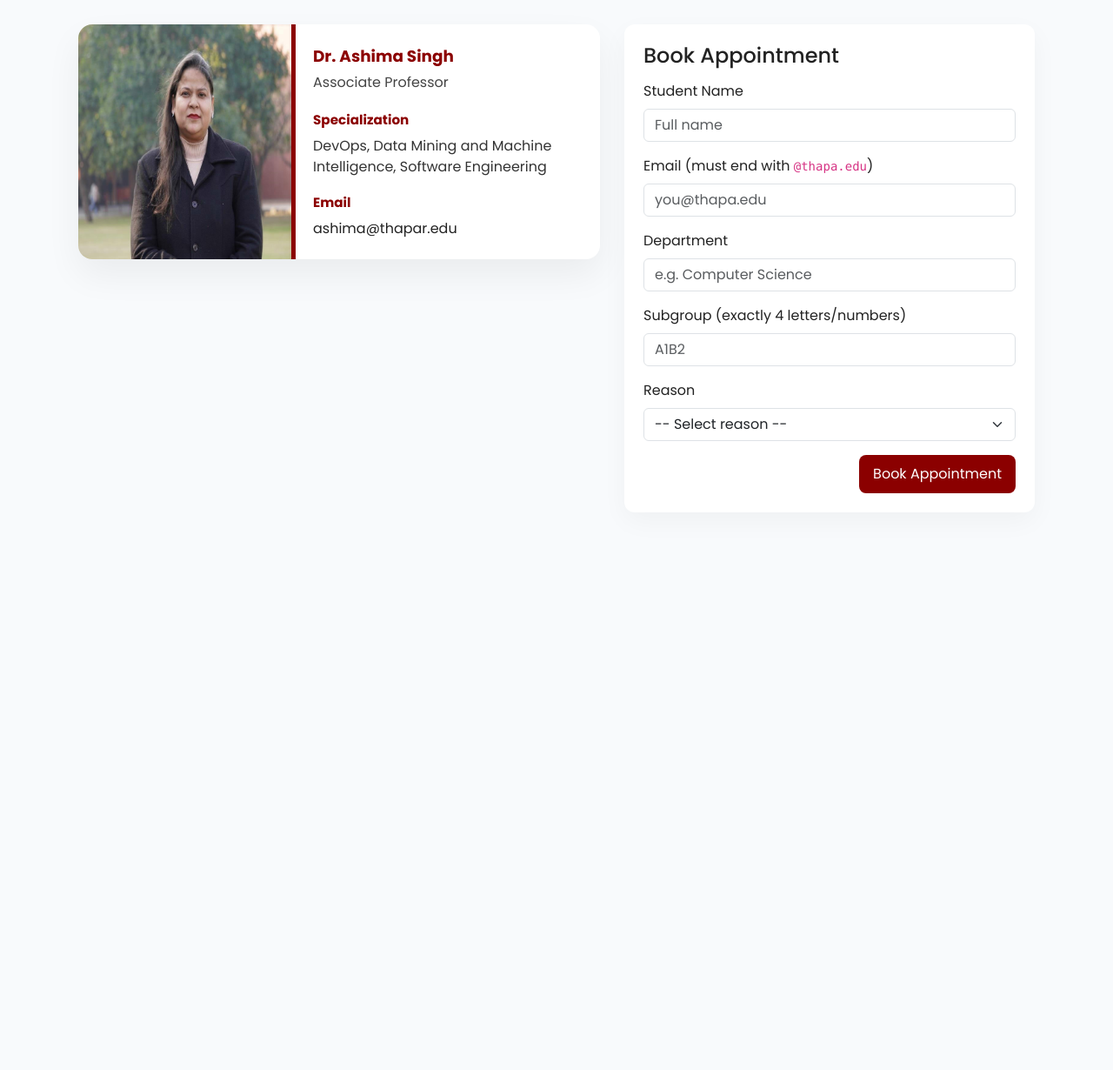
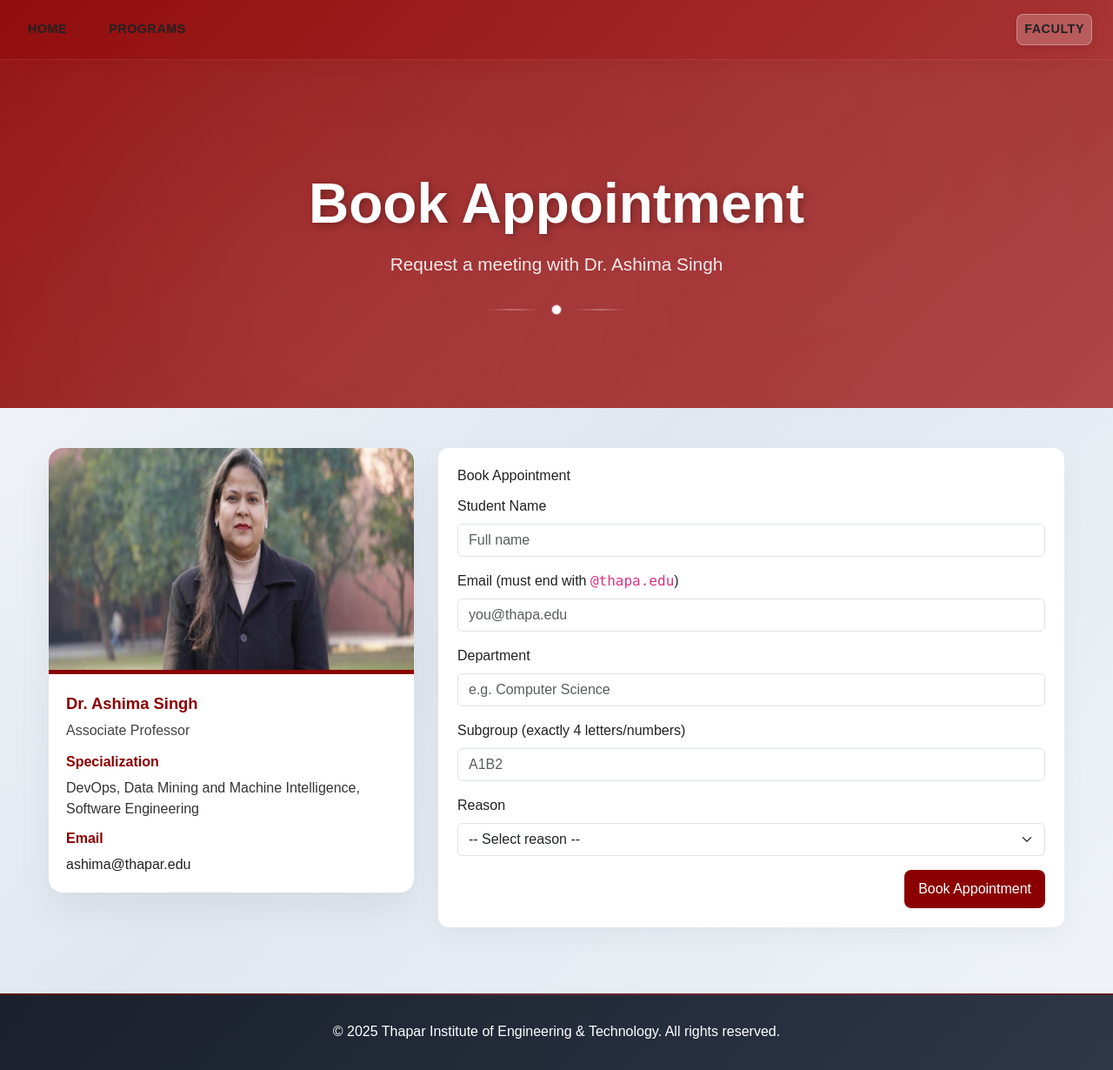
Before and after one commit to lavkush2336/faculty-pool, a PHP site: page /book-appointment.php in a window 1280 px wide. Shown: the whole page at 87% size. Before the commit the page ends 567 px from the top, so only its background shows below. Run offline with PHP 8.4, Linux system fonts and the light colour scheme; some libraries are stand-ins or nearby versions.

Commit message:
changes in book-appointment

```diff
--- a/book-appointment.php
+++ b/book-appointment.php
@@ -1,13 +1,14 @@
 <?php
 // book-appointment.php
-// Usage: book-appointment.php?id=FACULTY_ID
-// Requires: db.php that defines $pdo (PDO connection)
+// Full page with site navbar, hero, footer + vertically stacked faculty card + booking form.
+// Requires db.php (create $pdo)
 
-require_once 'db.php'; // ensure this exists and creates $pdo
+require_once 'db.php'; // must provide $pdo (PDO)
 
+// helper escape
 function e($s){ return htmlspecialchars($s ?? '', ENT_QUOTES, 'UTF-8'); }
 
-// load faculty by id
+// load faculty by id from GET
 $faculty = null;
 $faculty_id = isset($_GET['id']) ? (int)$_GET['id'] : 0;
 if ($faculty_id > 0) {
@@ -16,7 +17,7 @@ if ($faculty_id > 0) {
     $faculty = $stmt->fetch(PDO::FETCH_ASSOC);
 }
 
-// fallback sample faculty (if DB missing or id not found)
+// fallback faculty
 if (!$faculty) {
     $faculty = [
         'id' => 0,
@@ -88,63 +89,86 @@ if ($_SERVER['REQUEST_METHOD'] === 'POST') {
   <meta name="viewport" content="width=device-width,initial-scale=1" />
   <title>Book Appointment - <?php echo e($faculty['name']); ?></title>
 
+  <!-- load same assets as index -->
   <link href="https://cdn.jsdelivr.net/npm/bootstrap@5.3.2/dist/css/bootstrap.min.css" rel="stylesheet">
+  <script src="https://cdn.tailwindcss.com"></script>
+  <link rel="stylesheet" href="styles.css">
   <link href="https://cdnjs.cloudflare.com/ajax/libs/font-awesome/6.0.0/css/all.min.css" rel="stylesheet">
-  <link href="https://fonts.googleapis.com/css2?family=Poppins:wght@300;400;500;600;700&display=swap" rel="stylesheet">
+  <link href="https://unpkg.com/aos@2.3.1/dist/aos.css" rel="stylesheet">
 
   <style>
-    body { font-family: 'Poppins', sans-serif; background:#f8fafc; padding:28px 16px; color:#222; }
-    .layout { max-width:1100px; margin:0 auto; display:flex; gap:28px; align-items:flex-start; }
-    /* LEFT: large faculty flex-card (matches faculty-member.php) */
-    .left-card {
-      flex:0 0 600px;
-      border-radius:16px;
-      overflow:hidden;
-      background:#fff;
-      box-shadow:0 18px 40px rgba(0,0,0,0.06);
-      transition:transform .2s ease;
-    }
-    .left-card:hover{ transform:translateY(-4px); }
-    .faculty-card-big { display:flex; flex-direction:row; min-height:220px; }
-    .faculty-image {
-      flex:0 0 250px;
-      min-width:220px;
-      height: 270px;
-      display:block;
-      background:#eee;
-      position:relative;
-      border-right:5px solid #8B0000; /* requested right border */
-      overflow:hidden;
-    }
+    /* minimal page-specific overrides while keeping your site's CSS intact */
+    body { background: linear-gradient(135deg, #f8fafc 0%, #e0e7ef 50%, #f0f4f8 100%); color: #222; font-family: 'Poppins', sans-serif; }
+    .page-inner { max-width: 1200px; margin: 0 auto; padding: 28px 16px; }
+
+    /* layout */
+    .layout { display:flex; gap:28px; align-items:flex-start; }
+    @media (max-width: 980px) { .layout{ flex-direction:column } }
+
+    /* left card (vertical stacked) — match faculty-member.php look */
+    .left-card { flex: 0 0 420px; background:#fff; border-radius:16px; overflow:hidden; box-shadow:0 18px 40px rgba(0,0,0,0.06); }
+    .faculty-card-vertical { display:flex; flex-direction:column; align-items:stretch; }
+    .faculty-image { width:100%; height:260px; overflow:hidden; border-bottom:5px solid #8B0000; }
     .faculty-image img { width:100%; height:100%; object-fit:cover; display:block; }
-    .faculty-body {
-      flex:1; padding:22px 20px; display:flex; flex-direction:column; justify-content:center;
-    }
-    .faculty-name { font-size:1.15rem; font-weight:700; color:#8B0000; margin-bottom:4px; }
+    .faculty-body { padding:20px; }
+    .faculty-name { font-size:1.15rem; font-weight:700; color:#8B0000; margin-bottom:6px; }
     .faculty-title { color:#444; margin-bottom:12px; }
-    .label-strong { color:#8B0000; font-weight:700; margin-top:8px; margin-bottom:6px; display:block; font-size:.95rem; }
-    .faculty-special { color:#333; line-height:1.5; }
-    /* RIGHT: form */
+    .label-strong { color:#8B0000; font-weight:700; margin-top:8px; margin-bottom:6px; display:block; }
+
+    /* right form card */
     .form-card { flex:1; background:#fff; padding:22px; border-radius:12px; box-shadow:0 10px 30px rgba(0,0,0,0.04); }
     .form-card h4 { margin-bottom:14px; color:#222; }
     .form-control:focus { box-shadow:0 0 0 4px rgba(139,0,0,0.06); border-color:#8B0000; }
     .submit-btn { background:#8B0000; color:#fff; border:0; padding:10px 16px; border-radius:8px; }
     .error { background:#fff0f0; border:1px solid #f5c6cb; color:#8B0000; padding:10px; border-radius:8px; margin-bottom:12px; }
     .success { background:#edf7ee; border:1px solid #c3e6cb; color:#155724; padding:10px; border-radius:8px; margin-bottom:12px; }
-    @media (max-width: 980px) {
-      .layout{ flex-direction:column; padding:12px; }
-      .left-card{ width:100%; }
-      .faculty-image{ min-width:100%; height:240px; border-right:none; border-bottom:5px solid #8B0000; }
-      .faculty-card-big{ flex-direction:column; }
-    }
+
+    /* small tweaks for hero spacing */
+    .hero-section.custom-hero { padding: 36px 0 18px 0; margin-bottom: 18px; }
+    .creative-nav .nav-item { color: #222; font-weight:600; text-decoration:none; padding:6px 8px; }
   </style>
 </head>
 <body>
 
+  <!-- SITE NAV (copied from index) -->
+   <nav class="creative-nav">
+    <div class="max-w-7xl mx-auto px-4">
+      <div class="flex justify-between items-center py-3">
+        <!-- Left side: Home + Programs -->
+        <div class="flex space-x-8">
+          <a href="index.php" class="nav-item">HOME</a>
+          <a href="department.php" class="nav-item">PROGRAMS</a>
+        </div>
+
+        <!-- Right side: Faculty -->
+        <div class="flex space-x-8">
+          <a href="faculty-member.php" class="nav-item active">FACULTY</a>
+        </div>
+      </div>
+    </div>
+  </nav>
+
+  <!-- HERO (same style as index) -->
+  <section class="hero-section custom-hero">
+    <div class="max-w-7xl mx-auto px-4">
+      <div class="hero-content">
+        <h1 class="hero-title">Book Appointment</h1>
+        <p class="hero-subtitle">Request a meeting with <?php echo e($faculty['name']); ?></p>
+        <div class="hero-decoration">
+          <div class="decoration-line"></div>
+          <div class="decoration-dot"></div>
+          <div class="decoration-line"></div>
+        </div>
+      </div>
+    </div>
+  </section>
+
+  <!-- page content -->
+  <div class="page-inner">
     <div class="layout">
-  <!-- LEFT: styled faculty card (like faculty-member.php) -->
+      <!-- LEFT: faculty card (vertical stacked) -->
       <div class="left-card" aria-label="Faculty">
-    <div class="faculty-card-big">
+        <div class="faculty-card-vertical">
           <div class="faculty-image">
             <img src="<?php echo e($faculty['photo'] ?? 'images/ashima-singh.jpg'); ?>" alt="<?php echo e($faculty['name']); ?>">
           </div>
@@ -154,7 +178,7 @@ if ($_SERVER['REQUEST_METHOD'] === 'POST') {
 
             <div>
               <div class="label-strong">Specialization</div>
-          <div class="faculty-special"><?php echo nl2br(e($faculty['specialization'] ?? 'DevOps, Data Mining and machine intelligence, Software Engineering')); ?></div>
+              <div class="faculty-special" style="color:#333; line-height:1.5;"><?php echo nl2br(e($faculty['specialization'] ?? 'DevOps, Data Mining and machine intelligence, Software Engineering')); ?></div>
             </div>
 
             <div style="margin-top:10px;">
@@ -229,6 +253,17 @@ if ($_SERVER['REQUEST_METHOD'] === 'POST') {
         </form>
       </div>
     </div>
+  </div>
+
+  <!-- FOOTER (same as index) -->
+  <footer class="creative-footer mt-5">
+    <div class="max-w-7xl mx-auto px-4 py-8 text-center">
+      <p>&copy; <?php echo date('Y'); ?> Thapar Institute of Engineering & Technology. All rights reserved.</p>
+    </div>
+  </footer>
+
+  <script src="https://cdn.jsdelivr.net/npm/bootstrap@5.3.2/dist/js/bootstrap.bundle.min.js"></script>
+  <script src="https://unpkg.com/aos@2.3.1/dist/aos.js"></script>
 
   <script>
     // client validation for friendly UX
@@ -249,7 +284,8 @@ if ($_SERVER['REQUEST_METHOD'] === 'POST') {
         e.preventDefault(); return;
       }
     });
+
+    AOS && AOS.init && AOS.init({ duration: 700, easing: 'ease-in-out', once: true, offset: 100 });
   </script>
-
 </body>
 </html>
--- a/index.php
+++ b/index.php
@@ -57,7 +57,7 @@
       <div class="flex justify-between items-center py-3">
         <!-- Left side: Home + Programs -->
         <div class="flex space-x-8">
-          <a href="#" class="nav-item">HOME</a>
+          <a href="index.php" class="nav-item">HOME</a>
           <a href="department.php" class="nav-item">PROGRAMS</a>
         </div>
 
```
Lines whose indentation alone changed are shown as unchanged.
